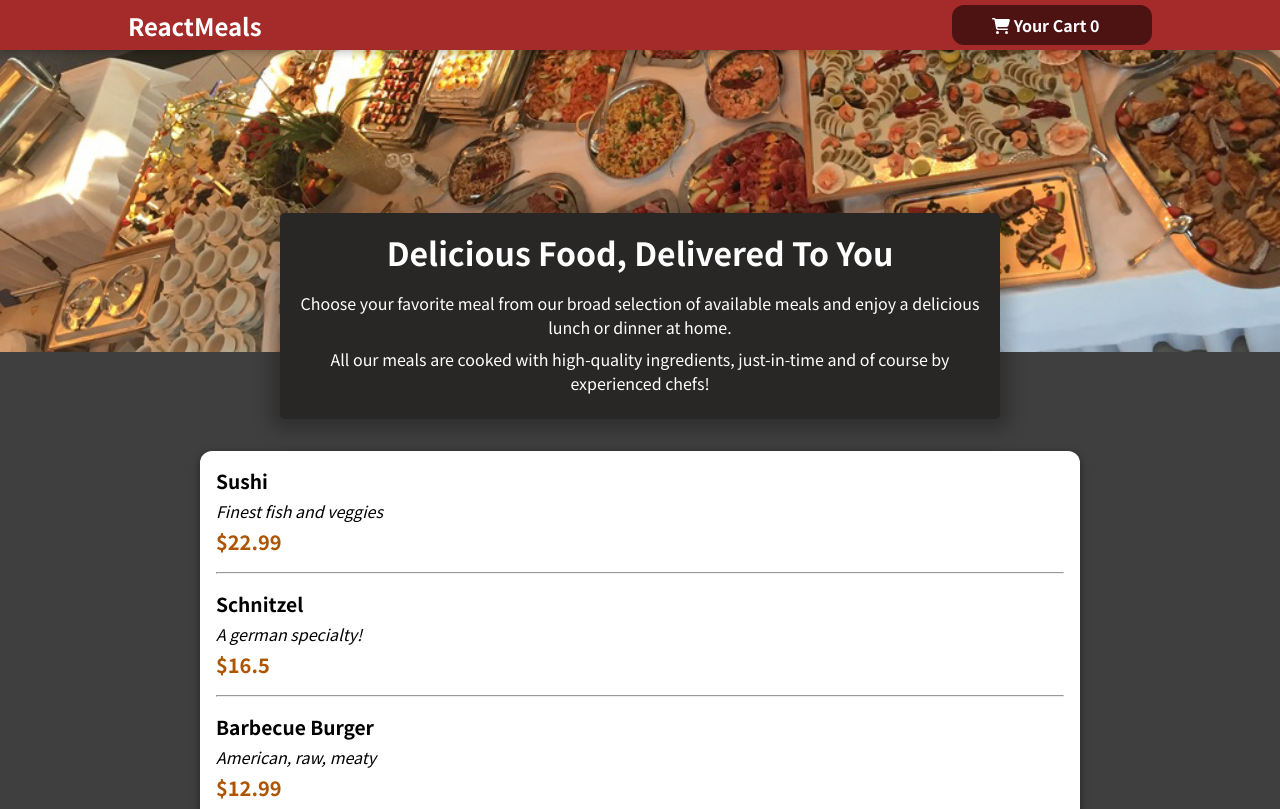
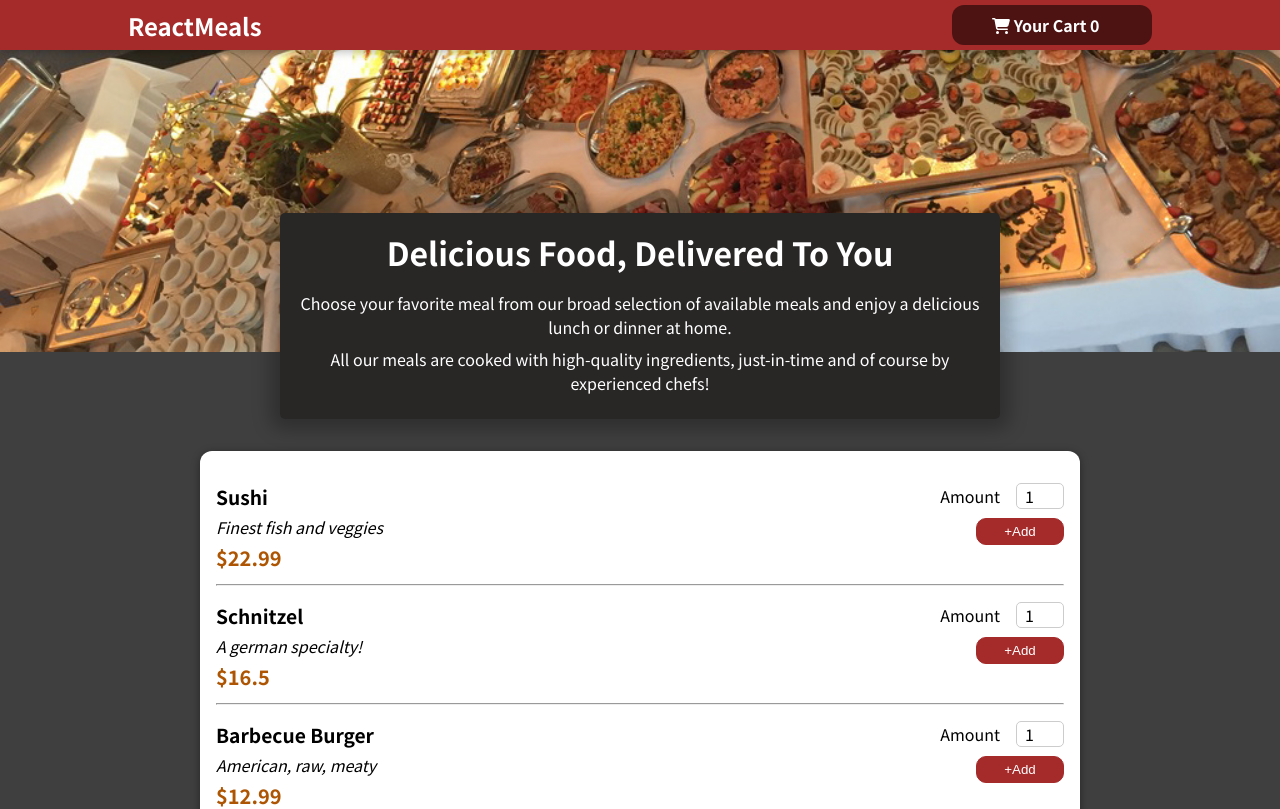
Before and after one commit to Arpit6280/ReactProjects, a React (Create React App) app in the folder restaurantWebsite/myapp/: page / in a window 1280 px wide. Shown: the top 809 px of the page. Built offline with nearby package versions, Linux system fonts and the light colour scheme.

Commit message:
adding a form

```diff
--- a/restaurantWebsite/myapp/src/components/Meals/AvailableMeals.js
+++ b/restaurantWebsite/myapp/src/components/Meals/AvailableMeals.js
@@ -1,6 +1,7 @@
 import React from 'react'
 import ShowMeals from './ShowMeals';
 import Card from '../UI/Card';
+import MealItem from './MealItem/MealItem';
 
 function AvailableMeals() {
     const DUMMY_MEALS = [
@@ -34,7 +35,8 @@
         {
             DUMMY_MEALS.map((meal)=> (
                 // key={meal.id}
-               <ShowMeals id={meal.id} name={meal.name} description={meal.description} price={meal.price} />
+                <MealItem id={meal.id} name={meal.name} description={meal.description} price={meal.price}/>
+
             ))
         }
     </Card>
--- /dev/null
+++ b/restaurantWebsite/myapp/src/components/Meals/MealItem/MealItem.js
@@ -0,0 +1,24 @@
+import React from 'react'
+import classes from './MealItem.module.css'
+import MealItemForm from './MealItemForm'
+
+function MealItem(props) {
+  return (
+    <>
+    <div className={classes.showMeals} >
+    <div>
+    <h4>{props.name} </h4>
+    <p className= {classes.description} >{props.description} </p>
+    <p className={classes.price}>${props.price} </p>
+
+    </div>
+    <div>
+        <MealItemForm />
+    </div>
+</div>
+   <hr />
+</>
+  )
+}
+
+export default MealItem
--- /dev/null
+++ b/restaurantWebsite/myapp/src/components/Meals/MealItem/MealItem.module.css
@@ -0,0 +1,25 @@
+.showMeals{
+    display: flex;
+    justify-content: space-between;
+    margin-top: 1rem;
+}
+.showMeals h4{
+    color: black;
+    font-size: 1.2rem;
+}
+
+.description{
+    color: black;
+    font-style: italic;
+    font-size: 1rem;
+    margin-top: 0.25rem;
+}
+
+.price{
+
+    font-weight: bold;
+    color: #ad5502;
+    font-size: 1.25rem;
+    margin-bottom: 0.75rem;
+    margin-top: 0.25rem;
+}
--- /dev/null
+++ b/restaurantWebsite/myapp/src/components/Meals/MealItem/MealItemForm.js
@@ -0,0 +1,21 @@
+import React from 'react'
+import Input from '../../UI/Input'
+import classes from  './MealItemForm.module.css'
+
+function MealItemForm() {
+  return (
+    <form className={classes.form}>
+        <Input label="Amount" input={{
+            type:'number',
+            id:'amount',
+            min:'1',
+            max:'10',
+            step:'1' ,
+            defaultValue:'1'
+            }}/>
+        <button>+Add</button>
+    </form>
+  )
+}
+
+export default MealItemForm
--- /dev/null
+++ b/restaurantWebsite/myapp/src/components/Meals/MealItem/MealItemForm.module.css
@@ -0,0 +1,12 @@
+.form{
+    text-align: right;
+}
+
+.form button{
+    width: 5.5rem;
+    border-radius: 10px;
+    border: 1px solid brown;
+    background-color: brown;
+    padding: 5px 8px;
+
+}
--- /dev/null
+++ b/restaurantWebsite/myapp/src/components/UI/Input.js
@@ -0,0 +1,14 @@
+import React from 'react'
+import classes from  './Input.module.css'
+
+function Input(props) {
+    console.log(props);
+  return (
+    <div className={classes.input}>
+       <label htmlFor={props.input.id}> {props.label} </label>
+       <input {...props.input} />
+    </div>
+  )
+}
+
+export default Input
--- /dev/null
+++ b/restaurantWebsite/myapp/src/components/UI/Input.module.css
@@ -0,0 +1,19 @@
+.input{
+    display: flex;
+    align-items: center;
+    margin-bottom: 0.5rem;
+}
+
+.input label{
+    color: black;
+    margin-right: 1rem;
+}
+
+.input input{
+    width: 3rem;
+    color: black;
+  border-radius: 5px;
+  border: 1px solid #ccc;
+  font: inherit;
+  padding-left: 0.5rem;
+}
```
